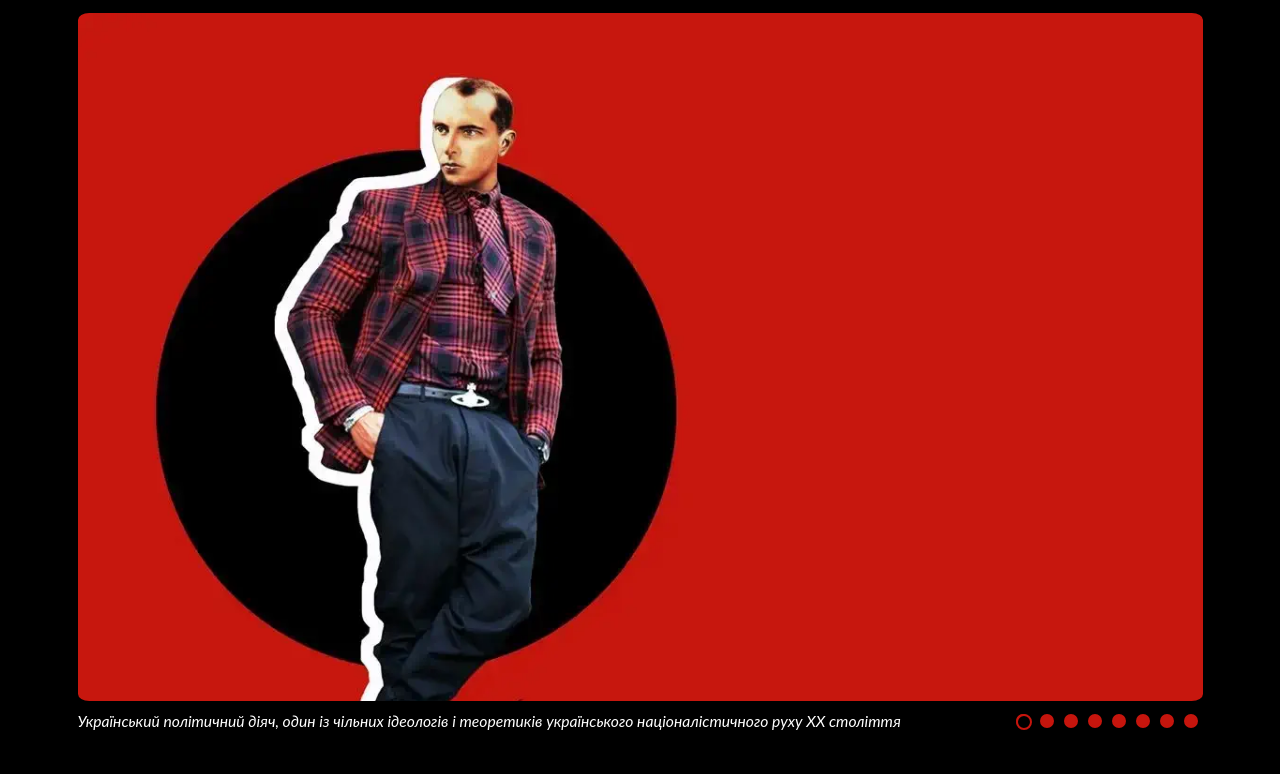
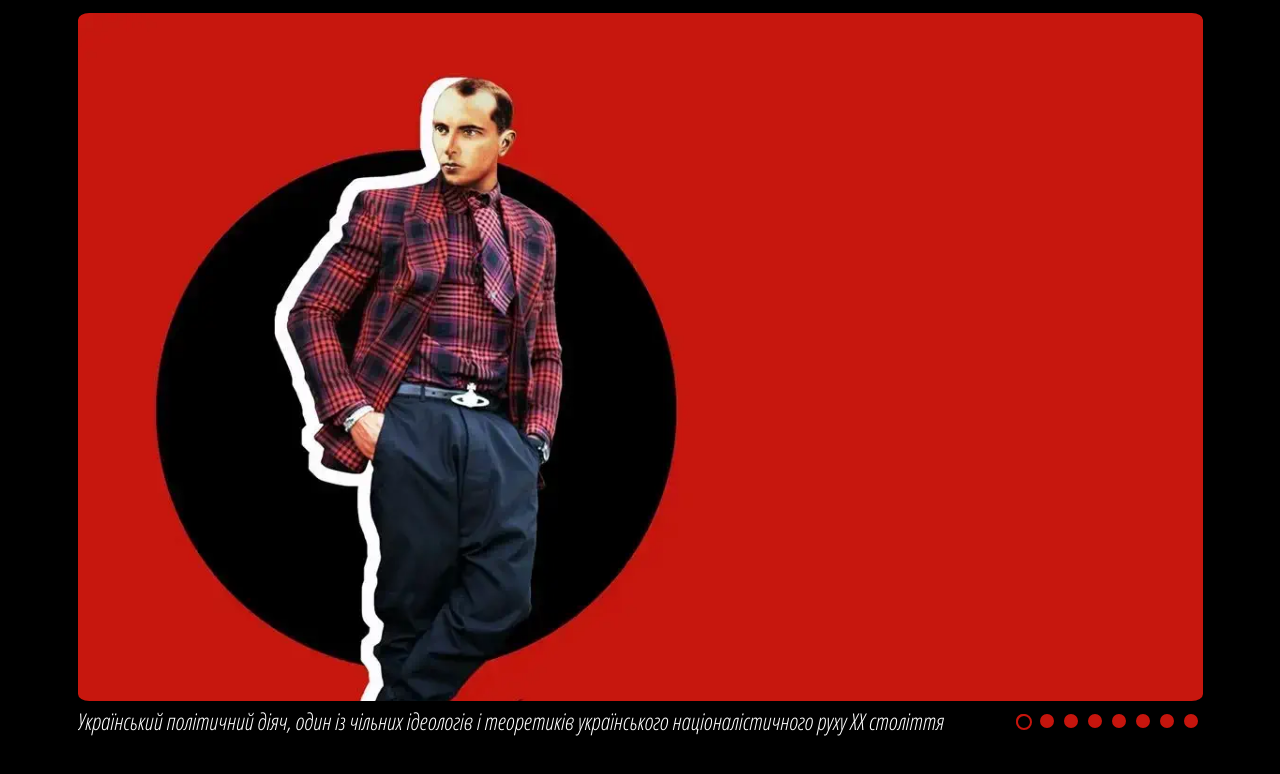
Before and after one commit to KozerenkoRoman/cssMemSlider, a plain HTML site: page cssMemSlider/index.html in a window 1280 px wide. Drawn offline with Linux system fonts and the light colour scheme.

Commit message:
refactor: change font size (Sun, Oct 17, 2021 19:44:00 PM)

```diff
--- a/cssMemSlider/css/style.css
+++ b/cssMemSlider/css/style.css
@@ -37,7 +37,6 @@ body {
     align-items: center;
     display: flex;
     flex-direction: column;
-    font-family: Lato, cursive;
     margin: 1%;
     min-width: var(--width);
 }
@@ -139,8 +138,8 @@ body {
 
 .text-info {
     color: white;
-    font-size: medium;
     overflow-y: hidden;
+    font-size: 1.6em;
 }
 
 .text {
@@ -148,7 +147,6 @@ body {
     background-color: var(--col-bg);
     display: flex;
     z-index: 10;
-    font-style: italic;
 }
 
 .bullet {
```
